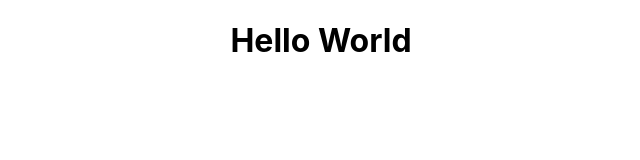
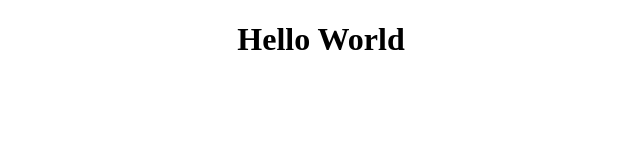
Before and after one commit to gksaurabh/Weather_App, a React (Create React App) app in the folder weather-app/: page / in a window 1280 px wide. Shown: the top 160 px of the page, without its empty margins (319-959 px from the left). Built offline with nearby package versions, Linux system fonts and the light colour scheme.

Commit message:
TailWindCSS integrated

```diff
--- /dev/null
+++ b/package.json
@@ -0,0 +1,5 @@
+{
+  "devDependencies": {
+    "tailwindcss": "^3.3.1"
+  }
+}
--- a/weather-app/src/index.css
+++ b/weather-app/src/index.css
@@ -1,13 +1,3 @@
-body {
-  margin: 0;
-  font-family: -apple-system, BlinkMacSystemFont, 'Segoe UI', 'Roboto', 'Oxygen',
-    'Ubuntu', 'Cantarell', 'Fira Sans', 'Droid Sans', 'Helvetica Neue',
-    sans-serif;
-  -webkit-font-smoothing: antialiased;
-  -moz-osx-font-smoothing: grayscale;
-}
-
-code {
-  font-family: source-code-pro, Menlo, Monaco, Consolas, 'Courier New',
-    monospace;
-}
+@tailwind base;
+@tailwind components;
+@tailwind utilities;
```
Also changed, not shown: tailwind.config.js (added, +10 -0 lines), 1 other file (tests, documents, lock files or other folders).
